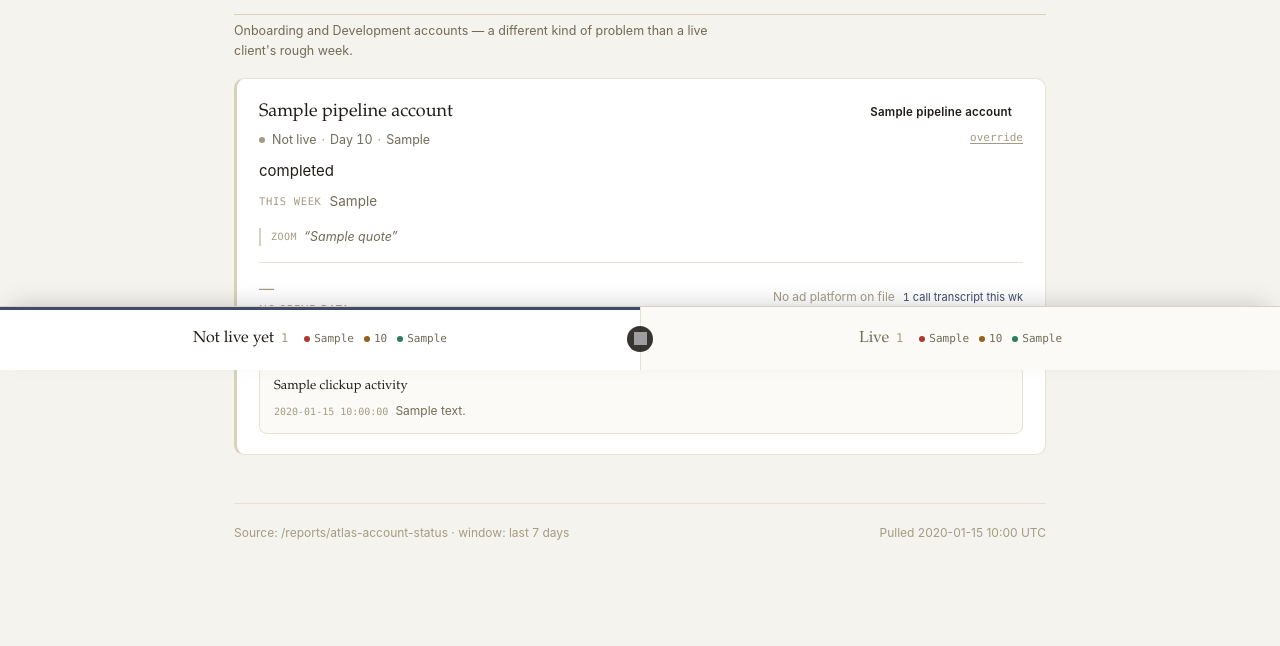
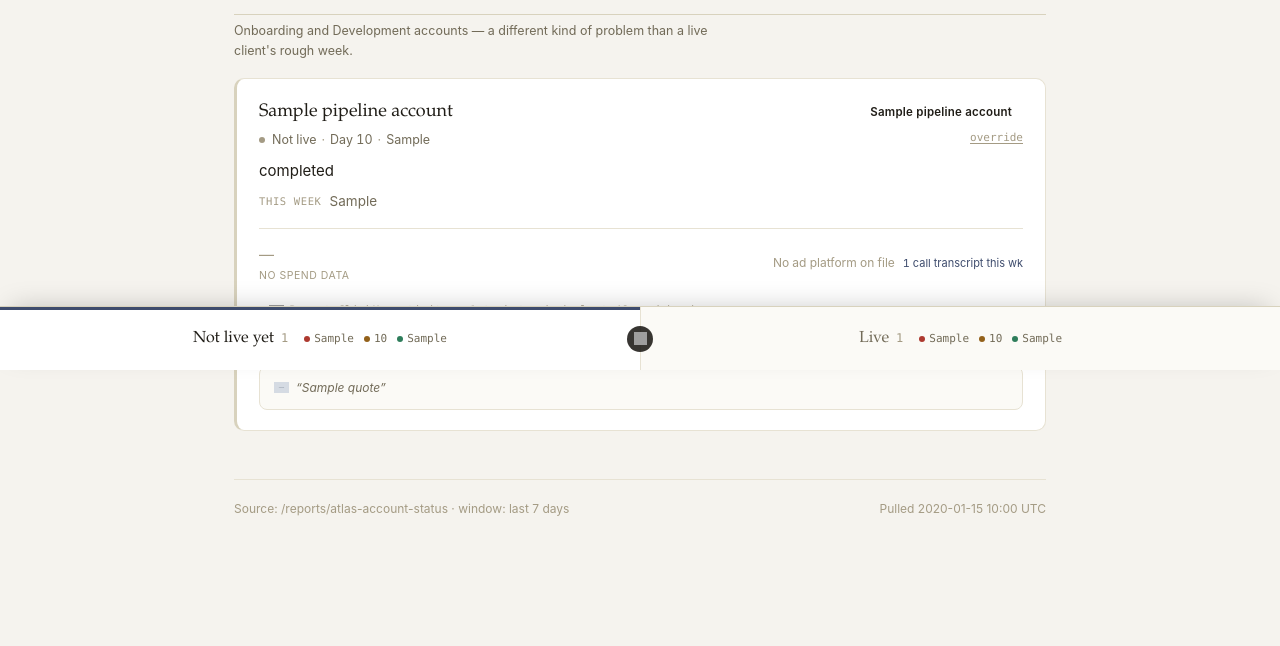
Before and after one commit to ky-lore/bob-api, a FastAPI app: template bob-master/app/templates/account_pulse.html in a window 1280 px wide, after a click that opens the changed part. Shown: the part 430-1076 px from the top of the page. After the commit the page ends 946 px from the top, so only its background shows below. Run offline with FastAPI, Linux system fonts and the light colour scheme; the template is opened without the code that fills it: most values are stand-ins (such as "Sample title", 1, 10 or a date in 2020); grey boxes marked "Sample" are stand-in pictures; parts of the project's set-up code (start-up, migrations or seed data) failed here and were passed over; grey boxes are pictures that could not be loaded.

Commit message:
Move evidence quotes under a Communication context dropdown; fix icon dark-mode backing
Moves Slack/Zoom evidence into its own collapsible <details> (same
pattern as ClickUp activity), placed underneath it. Also drops the
white icon backing plate everywhere except Meta's -- confirmed via
pixel inspection that Google/ClickUp/Slack/Zoom logo.dev PNGs are all
genuinely transparent; only Meta's has a solid white background baked
in, so it's the only one that still needs the plate.

Co-Authored-By: Claude Sonnet 5 <noreply@anthropic.com>

```diff
--- a/bob-master/app/routers/atlas_report.py
+++ b/bob-master/app/routers/atlas_report.py
@@ -51,7 +51,10 @@ _HEALTH_LABEL = {"at_risk": "At risk", "needs_attention": "Needs attention", "on
 # same for every account (not account-specific), so this is computed ONCE at
 # import time, not per-request/per-card.
 _LOGO_DEV_TOKEN = "pk_cffuq5CoSbaMfA7fgrXOPg"
-_LOGO_DEV_DOMAINS = {"google": "google.com", "meta": "meta.com", "clickup": "clickup.com"}
+_LOGO_DEV_DOMAINS = {
+    "google": "google.com", "meta": "meta.com", "clickup": "clickup.com",
+    "slack": "slack.com", "zoom": "zoom.us",
+}
 _LOGO_URLS = {
     # format=png explicitly -- logo.dev's default is an opaque JPEG (real
     # white/solid background baked in, confirmed by fetching one), which
--- a/bob-master/app/templates/account_pulse.html
+++ b/bob-master/app/templates/account_pulse.html
@@ -239,22 +239,16 @@
   }
 
   /* Evidence quotes (2026-09-21, Bob: "relevant slack message snippets or
-     zoom call quotes that support the summary") -- 0-3 verbatim quotes the
+     zoom call quotes that support the summary" -> later "hide under a
+     similar dropdown as the clickup [activity]") -- 0-3 verbatim quotes the
      LLM cited for its status/recent-work, verified against the account's
      own context before ever reaching this template (see
-     _verify_evidence_quotes). Kept as small inline citations, not a
-     <details> like recent-clickup-activity, since the expected volume is
-     tiny. */
-  .evidence-list { list-style: none; margin: 0 0 16px; padding: 0; display: flex; flex-direction: column; gap: 6px; }
-  .evidence-item {
-    font-size: 12.5px; color: var(--ink-muted); line-height: 1.45; padding-left: 10px;
-    border-left: 2px solid var(--border-strong);
-  }
+     _verify_evidence_quotes). Reuses the .recent-activity <details> pattern
+     below for a consistent disclosure treatment across both dropdowns. */
+  .evidence-list { list-style: none; margin: 0; padding: 0; display: flex; flex-direction: column; gap: 10px; }
+  .evidence-item { display: flex; align-items: flex-start; gap: 7px; font-size: 12px; color: var(--ink-muted); line-height: 1.5; }
+  .evidence-item .platform-icon { margin-top: 1px; }
   .evidence-item q { quotes: "\201C" "\201D"; font-style: italic; }
-  .evidence-source {
-    font-family: var(--font-mono); font-size: 10px; text-transform: uppercase; letter-spacing: 0.05em;
-    color: var(--ink-faint); margin-right: 7px; vertical-align: 1px;
-  }
 
   .card-foot {
     display: flex; align-items: center; justify-content: space-between; flex-wrap: wrap; gap: 10px 20px;
@@ -275,18 +269,20 @@
     padding: 3px 9px 3px 5px; line-height: 1;
   }
   .platform-chip.is-error { color: var(--risk); border-color: var(--risk-border); background: var(--risk-bg); }
-  /* White backing plate, not just a bare icon (2026-09-21) -- confirmed by
-     fetching logo.dev's real response: Google/ClickUp come back true RGBA
-     transparent, but Meta's comes back RGB with a solid white background
-     baked in (no alpha at all). A bare img would show a visible white
-     square around the Meta icon on every dark-mode chip. A small white
-     card behind ALL THREE makes it a deliberate, consistent treatment
-     instead of an inconsistency that only breaks in dark mode -- brand
-     marks generally assume a white/neutral ground anyway. */
+  /* Bare icon by default -- confirmed by fetching logo.dev's real PNG
+     response and inspecting alpha directly: Google/ClickUp/Slack/Zoom all
+     come back true RGBA transparent (corner alpha 0), so they sit cleanly
+     on the card surface in both themes. Only Meta's comes back RGB with a
+     solid white background baked in (no alpha at all) -- confirmed via
+     Pillow pixel inspection, corner pixel exactly (255,255,255,255). Giving
+     every icon a white backing plate (the original 2026-09-21 fix) papered
+     over that one real exception but made the other four look like a
+     mistake on dark cards. .platform-icon-opaque below is applied only to
+     Meta's <img>. */
   .platform-icon {
     width: 15px; height: 15px; display: block; flex: none; object-fit: contain; box-sizing: border-box;
-    background: #fff; border-radius: 3px; padding: 1.5px;
   }
+  .platform-icon-opaque { background: #fff; border-radius: 3px; padding: 1.5px; }
   .no-ad-platform { color: var(--ink-faint); }
   .chip-zoom { font-size: 11px; color: var(--accent); }
 
@@ -440,16 +436,6 @@
       <p class="status">{{ a.status or '—' }}</p>
       <p class="recent-work"><span class="recent-work-label">This week</span>{{ a.recent_work or 'No recent activity reported.' }}</p>
 
-      {% if a.evidence %}
-        <ul class="evidence-list">
-          {% for e in a.evidence %}
-            <li class="evidence-item">
-              <span class="evidence-source">{{ 'Slack' if e.source == 'slack' else 'Zoom' }}</span><q>{{ e.quote }}</q>
-            </li>
-          {% endfor %}
-        </ul>
-      {% endif %}
-
       <div class="override-form" data-override-form>
         <div class="override-form-row">
           <select data-override-health>
@@ -492,7 +478,7 @@
           {% if a.platforms %}
             {% for p in a.platforms %}
               <span class="platform-chip{{ ' is-error' if p.error }}">
-                <img class="platform-icon" src="{{ logo_urls[p.key] }}" alt="" onerror="this.style.display='none'">{{ p.label }}
+                <img class="platform-icon{{ ' platform-icon-opaque' if p.key == 'meta' }}" src="{{ logo_urls[p.key] }}" alt="" onerror="this.style.display='none'">{{ p.label }}
               </span>
             {% endfor %}
           {% else %}
@@ -516,6 +502,26 @@
                 {% endfor %}
               </div>
             {% endfor %}
+          </div>
+        </details>
+      {% endif %}
+
+      {% if a.evidence %}
+        <details class="recent-activity">
+          <summary>
+            <img class="platform-icon" src="{{ logo_urls.slack }}" alt="" onerror="this.style.display='none'">
+            <img class="platform-icon" src="{{ logo_urls.zoom }}" alt="" onerror="this.style.display='none'">
+            Communication context — {{ a.evidence|length }} quote{{ 's' if a.evidence|length != 1 else '' }} cited
+          </summary>
+          <div class="recent-activity-body">
+            <ul class="evidence-list">
+              {% for e in a.evidence %}
+                <li class="evidence-item">
+                  <img class="platform-icon" src="{{ logo_urls[e.source] }}" alt="" onerror="this.style.display='none'">
+                  <q>{{ e.quote }}</q>
+                </li>
+              {% endfor %}
+            </ul>
           </div>
         </details>
       {% endif %}
```
Also changed, not shown: bob-master/tests/test_atlas_report_router.py (+65 -5 lines).
